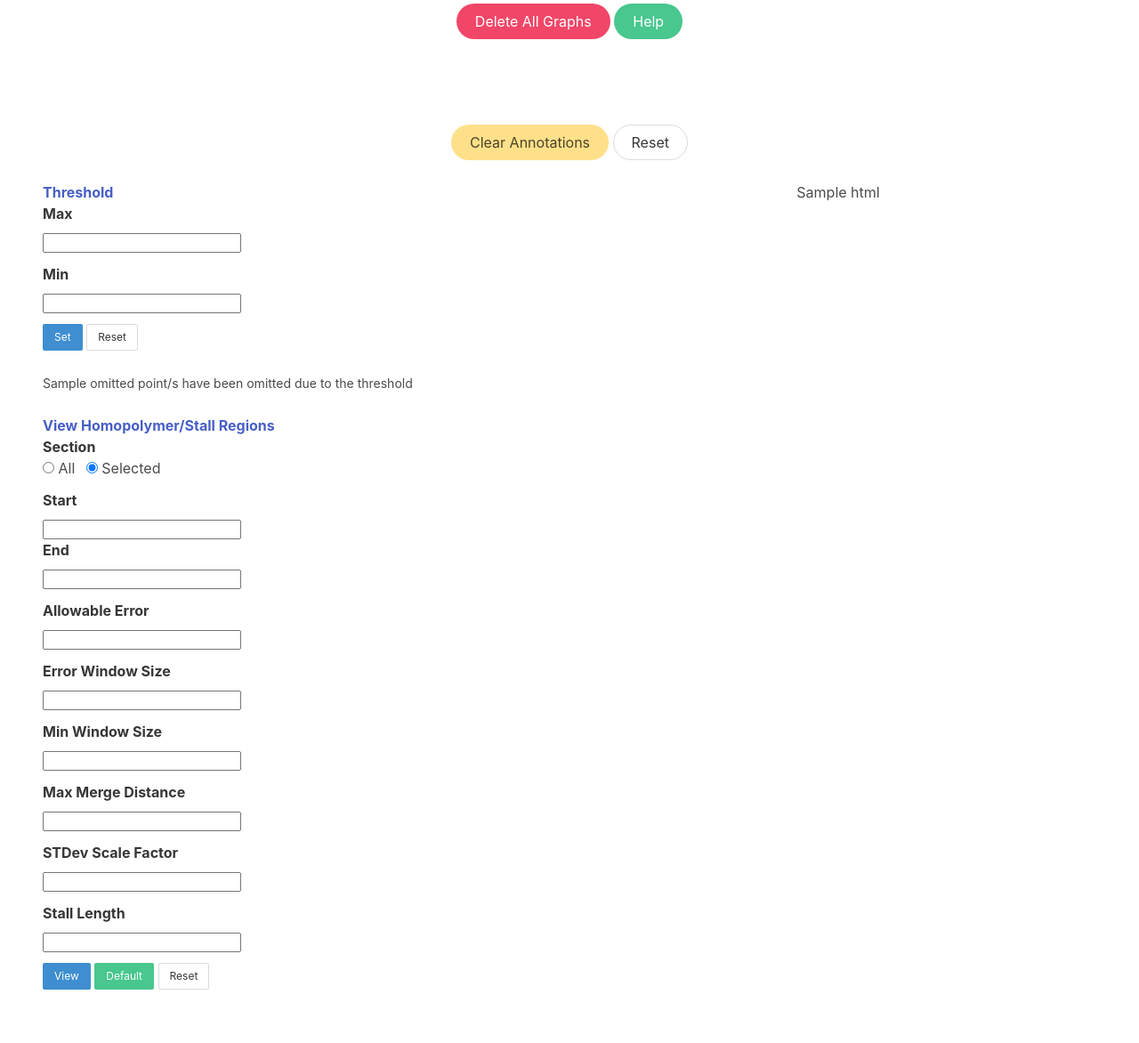
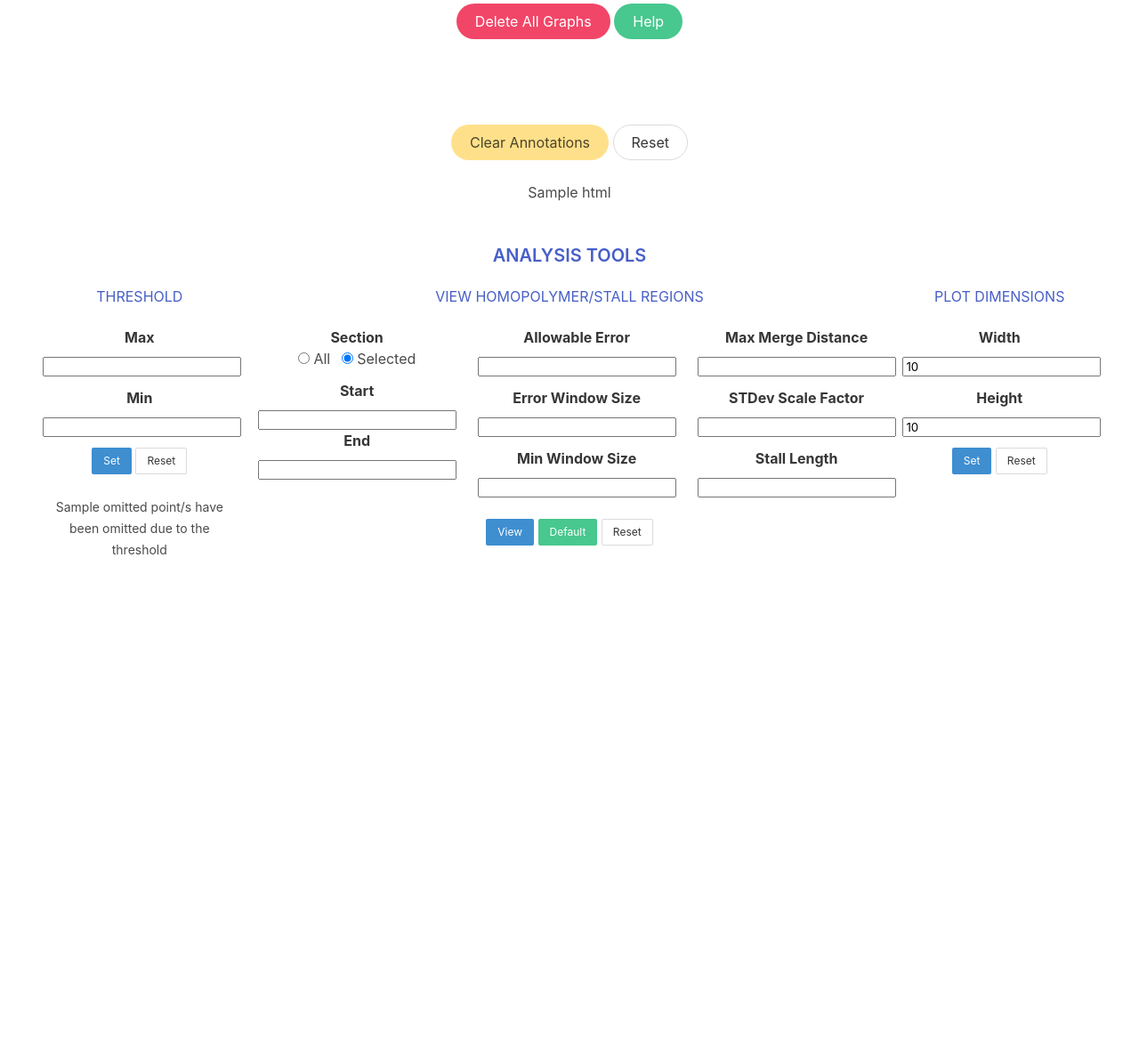
Before and after one commit to AlyneG/SquiggleKitNew, a Flask app: template templates/view_graphs.html in a window 1280 px wide. Shown: the part 394-1566 px from the top of the page at 89% size. After the commit the page ends 1017 px from the top, so only its background shows below. Run offline with Flask 2, Linux system fonts and the light colour scheme; the template is opened without the code that fills it: most values are stand-ins (such as "Sample title", 1, 10 or a date in 2020).

Commit message:
added support for custom dimensions

```diff
--- a/main.py
+++ b/main.py
@@ -83,6 +83,8 @@ def view():
     max_merge = request.args.get('max_merge')
     std_scale = request.args.get('stdev_scale')
     stall_len = request.args.get('stall_len')
+    height = request.args.get('height')
+    width = request.args.get('width')
 
     if read is None:
         read = ""
@@ -111,6 +113,12 @@ def view():
         std_scale = float(std_scale)
         stall_len = float(stall_len)
 
+    if height is not None and width is not None:
+        height = int(height)
+        width = int(width)
+    else:
+        height = 700
+        width = 1400
 
     reads = []
     sig = None
@@ -144,7 +152,7 @@ def view():
                     segs = get_segs(section, error, error_win, min_win, max_merge, std_scale, stall_len)
     graph = dict()
     if sig is not None:
-        html_graph = view(sig, segs, type, read, fast5)
+        html_graph = view(sig, segs, type, read, fast5, height, width)
         graph['html'] = Markup(html_graph)
         graph['id'] = str(read)
         graph['max'] = max
@@ -160,6 +168,8 @@ def view():
             graph['max_merge'] = max_merge
             graph['std_scale'] = std_scale
             graph['stall_len'] = stall_len
+        graph['height'] = height
+        graph['width'] = width
     return render_template("view_graphs.html", f5_path=f5_path, type=type, graph=graph, count=len(reads), reads=reads)
 
 @app.route("/delete")
@@ -255,7 +265,7 @@ def scale_outliers(sig, max, min):
     k = (sig > min) & (sig < max)
     return sig[k]
 
-def view(sig, segs, type, name, file):
+def view(sig, segs, type, name, file, height, width):
     '''
     View the squiggle
     '''
@@ -265,7 +275,8 @@ def view(sig, segs, type, name, file):
         'position'  : list(range(0,len(sig)))
     })
 
-    p = figure(plot_width=1200, plot_height=700)
+    p = figure(plot_width=width, plot_height=height)
+
     if type == 'raw':
         title = "Raw signal for: "+name
         p.yaxis.axis_label = "Current - Not scaled"
--- a/templates/view_graphs.html
+++ b/templates/view_graphs.html
@@ -109,7 +109,16 @@
                 window.location.replace(new_url)
             }
 
+            function hsModal(){
+                document.getElementById("hs_modal").classList.add("is-active")
+            }
+
+            function cancelHS(){
+                document.getElementById("hs_modal").classList.remove("is-active")
+            }
+
             function showHSRegions(){
+                document.getElementById("hs_modal").classList.remove("is-active")
                 //remove all previous data
                 new_url = window.location.href
                 new_url = new_url.replace(/\&start=[0-9]*/g, "")
@@ -196,6 +205,41 @@
                 new_url = new_url.replace(/\&merge=[0-9]*/g, "")
                 new_url = new_url.replace(/\&stdev_scale=[0-9]*\.[0-9]*/g, "")
                 new_url = new_url.replace(/\&stall_len=[0-9]*\.[0-9]*/g, "")
+                new_url = new_url.replace(/\&height=[0-9]*/g, "")
+                new_url = new_url.replace(/\&width=[0-9]*/g, "")
+                window.location.replace(new_url)
+            }
+
+            function updateDimensionModal(){
+                document.getElementById("dimension_modal").classList.add("is-active")
+            }
+
+            function cancelUpdateDimension(){
+                document.getElementById("dimension_modal").classList.remove("is-active")
+            }
+
+            function updateDimensions(){
+                document.getElementById("dimension_modal").classList.remove("is-active")
+                height = document.getElementById("height").value
+                width = document.getElementById("width").value
+                if (!(height && width)) {
+                    document.getElementById("dimension_error").innerHTML="Dimension values invalid. Make sure that all fields have been filled in."
+                    document.getElementById("dimension_error").style.display="block"
+                } else if ((parseInt(height) <= 0)||(parseInt(width) <= 0)){
+                    document.getElementById("dimension_error").innerHTML="Dimension values invalid. Both height and width must be > 0."
+                    document.getElementById("dimension_error").style.display="block"
+                } else {
+                    new_url = window.location.href
+                    new_url = new_url.replace(/\&height=[0-9]*/g, "")
+                    new_url = new_url.replace(/\&width=[0-9]*/g, "")
+                    window.location.replace(new_url.concat("&height=").concat(height).concat("&width=").concat(width))
+                }
+            }
+
+            function resetDimensions(){
+                new_url = window.location.href
+                new_url = new_url.replace(/\&height=[0-9]*/g, "")
+                new_url = new_url.replace(/\&width=[0-9]*/g, "")
                 window.location.replace(new_url)
             }
         </script>
@@ -248,7 +292,7 @@
                 <button class="delete" aria-label="close" onClick="cancelClearAll()"></button>
             </header>
             <section class="modal-card-body">
-                Are you sure you would like to clear the graph? This will remove all the current drawings, thresholds and segments and reset the graph to its original state.
+                Are you sure you would like to reset the graph? This will remove all the current drawings, thresholds and segments and reset the graph to its original state.
             </section>
             <footer class="modal-card-foot">
                 <button class="button is-success" onClick="clearGraphAll()">Yes</button>
@@ -266,7 +310,7 @@
             </header>
             <section class="modal-card-body">
                 <div class="content">
-                        <p>To view a graph, select the desired readID from the drop down menu and click the "View" button. To remove all annotations, click the "Clear Annotations" button. To delete the extracted data file, click the "Delete All Graphs" button.</p>
+                        <p>To view a graph, select the desired readID from the drop down menu and click the "View" button. To remove all annotations, click "Clear Annotations". To completely reset the graph, click "Reset". To delete the extracted data file, click "Delete All Graphs".</p>
                         <hr>
                         <h4>ANALYSIS</h4>
                         <p>On the left of the graph there are 2 options that can be used for further analysis of the graphs.</p>
@@ -309,15 +353,49 @@
         <div class="modal-background"></div>
         <div class="modal-card">
             <header class="modal-card-head">
-                <p class="modal-card-title">Confirm threshold change</p>
+                <p class="modal-card-title">Confirm Threshold Change</p>
                 <button class="delete" aria-label="close" onClick=cancelUpdate()></button>
             </header>
             <section class="modal-card-body">
-                Are you sure you would like update the threshold? This will delete all annotations you have made and reset the graph.
+                Are you sure you would like to update the threshold? This will delete all annotations you have made and reset the graph.
             </section>
             <footer class="modal-card-foot">
                 <button class="button is-success" onClick="update()">Yes</button>
                 <button class="button" onClick="cancelUpdate()">Cancel</button>
+            </footer>
+        </div>
+	</div>
+
+    <div class="modal" id="hs_modal">
+        <div class="modal-background"></div>
+        <div class="modal-card">
+            <header class="modal-card-head">
+                <p class="modal-card-title">Confirm Show HS Regions</p>
+                <button class="delete" aria-label="close" onClick=cancelHS()></button>
+            </header>
+            <section class="modal-card-body">
+                Are you sure you would like view/change the HS regions? This will delete all annotations you have made and reset the graph.
+            </section>
+            <footer class="modal-card-foot">
+                <button class="button is-success" onClick="showHSRegions()">Yes</button>
+                <button class="button" onClick="cancelHS()">Cancel</button>
+            </footer>
+        </div>
+	</div>
+
+    <div class="modal" id="dimension_modal">
+        <div class="modal-background"></div>
+        <div class="modal-card">
+            <header class="modal-card-head">
+                <p class="modal-card-title">Confirm Dimension Change</p>
+                <button class="delete" aria-label="close" onClick=cancelUpdateDimension()></button>
+            </header>
+            <section class="modal-card-body">
+                Are you sure you would like to change the graph dimensions? This will delete all annotations you have made and reset the graph.
+            </section>
+            <footer class="modal-card-foot">
+                <button class="button is-success" onClick="updateDimensions()">Yes</button>
+                <button class="button" onClick="cancelUpdateDimension()">Cancel</button>
             </footer>
         </div>
 	</div>
@@ -358,10 +436,14 @@
             <button class="button is-rounded is-warning" id="clear_button" onClick="modalClear()">Clear Annotations</button>
             <button class="button is-rounded" id="clear_all_button" onClick="modalClearAll()">Reset</button>
             <br><br>
-
+            <section>
+            {{graph.html|safe}}
+            </section>
+            <br><br>
+            <h1 class="has-text-link title is-5">ANALYSIS TOOLS</h1>
             <section class="columns">
-                <section class="column has-text-left">
-                    <strong class="has-text-link">Threshold</strong><br>
+                <section class="column is-one-fifth">
+                    <h1 class="has-text-link subtitle is-6">THRESHOLD</h1>
                     <div class="field">
                         <label class="label">Max</label>
                         <div class="control">
@@ -377,7 +459,11 @@
                     <button class="button is-info is-small" onClick=updateModal()>Set</button> <button class="button is-small" onClick=reset()>Reset</button> <br><br>
                     <p id="threshold_error" class="help has-text-danger" style="display: none"></p>
                     <small>{{graph.omitted}} point/s have been omitted due to the threshold</small><br><br>
-                    <strong class="has-text-link">View Homopolymer/Stall Regions</strong><br>
+                </section>
+                <section class="column is-three-fifths">
+                    <h1 class="has-text-link subtitle is-6">VIEW HOMOPOLYMER/STALL REGIONS</h1>
+                    <section class="columns">
+                        <section class="column">
                             <div class="field">
                                 <strong>Section</strong>
                                 <div class="control">
@@ -416,6 +502,8 @@
                                 </div>
                                 <p id="section_error" class="help has-text-danger" style="display: none"></p>
                             </div>
+                        </section>
+                        <section class="column">
                             <div class="field">
                                 <label class="label">Allowable Error</label>
                                 <div class="control">
@@ -434,6 +522,8 @@
                                     <input id="min_window" type="number" min=0 step=1 value={{graph.min_win}}>
                                 </div>
                             </div>
+                        </section>
+                        <section class="column">
                             <div class="field">
                                 <label class="label">Max Merge Distance</label>
                                 <div class="control">
@@ -453,17 +543,34 @@
                                 </div>
                             </div>
                             <!--help="Minimum percentage of minimum window segment for initial stall segment")-->
+                        </section>
+                    </section>
                     <div class="field">
                         <div class="control">
-                                <button class="button is-small is-info" onClick=showHSRegions()>View</button>
+                            <button class="button is-small is-info" onClick=hsModal()>View</button>
                             <button class="button is-small is-success" onClick=setDefaults()>Default</button>
                             <button class="button is-small" onClick=resetSegmenter()>Reset</button>
                         </div>
                     </div>
                     <p id="segmenter_error" class="help has-text-danger" style="display: none"></p>
                 </section>
-                <section class="column">
-                    {{graph.html|safe}}
+                <div class="is-divider-vertical"></div>
+                <section class="column is-one-fifth">
+                    <h1 class="has-text-link subtitle is-6">PLOT DIMENSIONS</h1>
+                    <div class="field">
+                        <label class="label">Width</label>
+                        <div class="control">
+                            <input id="width" type="number" min="0" value={{graph.width}}><br>
+                        </div>
+                    </div>
+                    <div class="field">
+                        <label class="label">Height</label>
+                        <div class="control">
+                            <input id="height" type="number" min="0" value={{graph.height}}>
+                        </div>
+                    </div>
+                    <button class="button is-info is-small" onClick=updateDimensionModal()>Set</button> <button class="button is-small" onClick=resetDimensions()>Reset</button> <br><br>
+                    <p id="threshold_error" class="help has-text-danger" style="display: none"></p>
                 </section>
             </section>
         </section>
```
Lines whose indentation alone changed are shown as unchanged.
